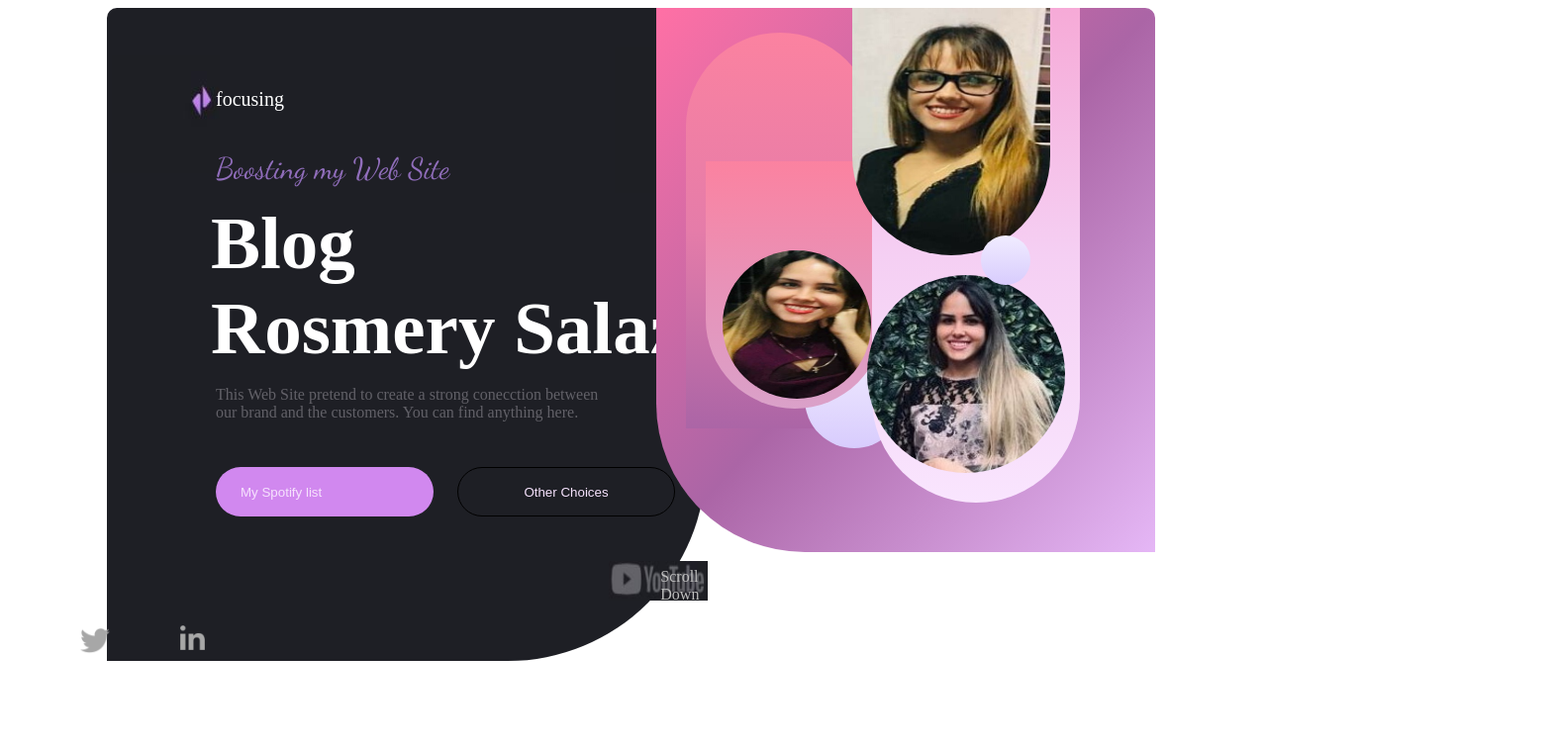
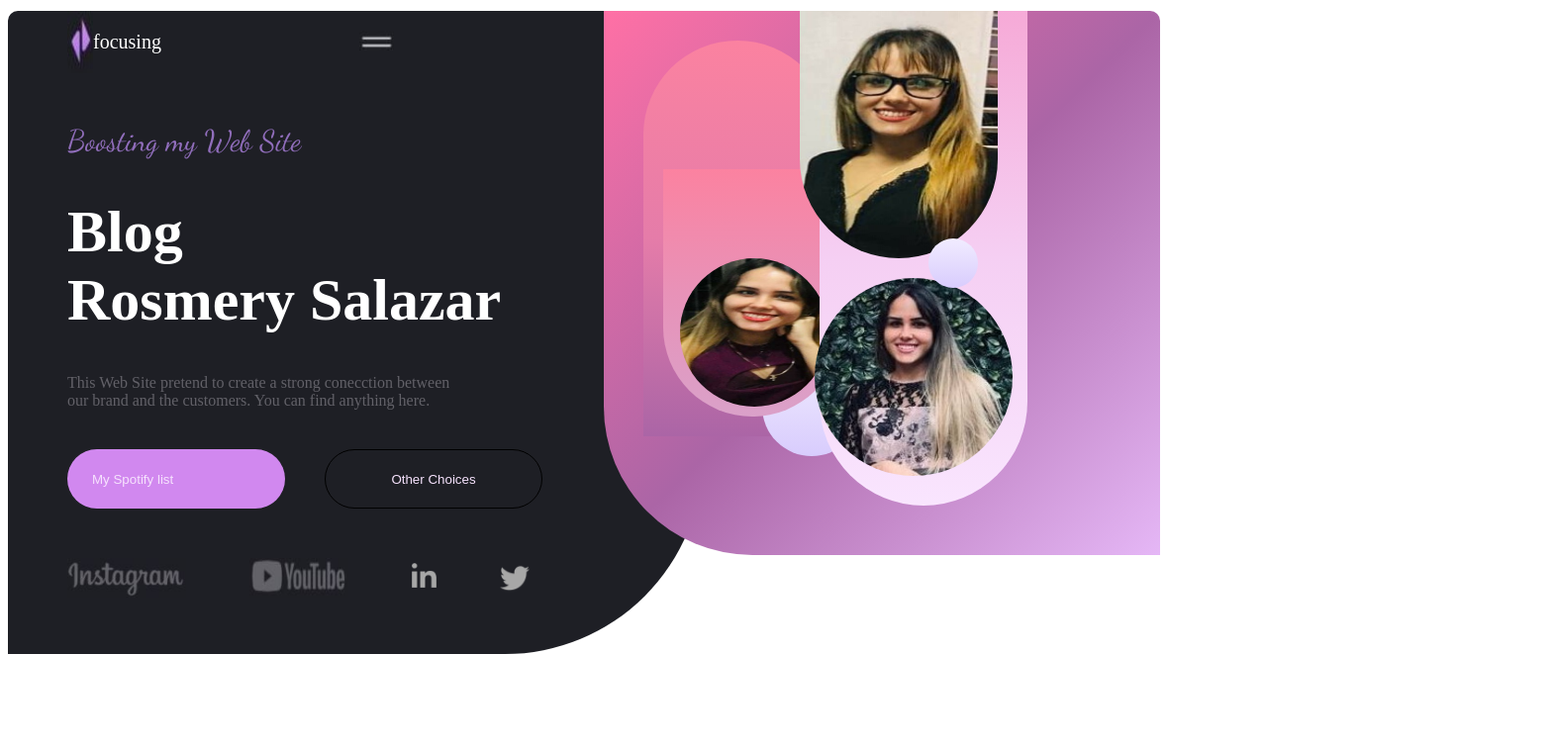
Before and after one commit to RosmerySI/RosmerySI.github.io, a plain HTML site: page index.html in a window 1280 px wide. Shown: the top 756 px of the page at 99% size, 1572 px wide, since content can reach past the window. Drawn offline with Linux system fonts and the light colour scheme.

Commit message:
Better option

```diff
--- a/css/style.css
+++ b/css/style.css
@@ -7,36 +7,32 @@ body{
     flex-direction: row;
 
 
+
 }
 
-@media screen and (max-width: 768px){
+@media screen and (max-width: 576px){
  .container{
      display: flex;
      flex-direction: column;
-     place-items: center;
-
-
  }
 
- #primero{
+#letras{
+    height: 200px;
+    width: 484px;
 
-    background-color: rgba(30,31,37,255);
-    border-bottom-right-radius: 0px;
-    border-top-left-radius: 10px;
-    width: 70px ;
-    margin-left: 0px;
-    position: relative;
-    left: 0px;
-    right: 10px;
-    margin-left: 0px;
 }
-  #segundo{
-    position: relative;
-    left: 0px;
-    right: 0px;
-    width: 800px;
+#big{
+    font-size: 15px;
+}
+#redes{
+    width: 600px;
+}
+#buttons{
+    display: flex;
+    flex-direction: column;
 }
 }
+
 
 
 
@@ -44,43 +40,53 @@ body{
     background-color: rgba(30,31,37,255);
     border-bottom-right-radius: 200px ;
     border-top-left-radius: 10px;
-    width: 900px;
-    height: 660px;
-    margin-left: 100px;
+    margin-left: none;
+    margin-top: 3px;
+    width: 1000px;
+    height: 650px;
+
+
+
+
 }
 #segundo{
     background-image: linear-gradient(to bottom right, rgba(255,112,165,255), rgba(171,101,166,255), rgba(229,183,246,255))  ;
     border-bottom-left-radius: 150px ;
     border-top-right-radius: 10px;
-    width: 750px;
-    height: 550px;
+    width: 800px;
+    height:550px;
     position: relative;
-    bottom: 0px;
-    right: 50px;
+    right: 100px;
+    margin-top: 3px;
+
 
 }
 
+#letras{
+  margin-left: 60px;
+
+
+    }
+#arriba{
+ display: flex;
+ flex-direction: row;
+
+}
 #superior{
     color: white;
     font-size: 20px;
-    position: relative;
-    left:110px;
-    bottom: 90px;
+
+
 }
 #boosting{
     color: rgba(145,110,188,255);
     font-family: 'Dancing Script', cursive;
     font-size: 30px;
-    position: relative;
-    left:110px;
-    bottom: 80px;
+    margin-top: 50px;
 }
 #big{
     color: white;
-    font-size: 75px;
-    position: relative;
-    left:105px;
-    bottom: 115px;
+    font-size: 30px;
 
 }
 
@@ -88,19 +94,15 @@ body{
 #Texto{
     color: rgba(98,97,104,255);
     width: 400px;
-    position: relative;
-    left:110px;
-    bottom: 150px;
+
+
   }
 #button{
 background-color: rgba(209,136,239,255);
 border-radius: 50px;
 border-style: none;
-position: relative;
-left:110px;
-bottom: 120px;
 width: 220px ;
-height: 50px;
+height: 60px;
 color:rgba(246,226,253,255);
 text-align: left;
 padding-left: 25px;
@@ -110,32 +112,29 @@ padding-left: 25px;
     border-radius: 50px;
     border-style: solid;
     border-width: 1px;
-    position: relative;
-    left: 130px;
-    bottom: 120px;
     width: 220px ;
-    height: 50px;
+    height: 60px;
     color:rgba(246,226,253,255);
     text-align: center;
+    margin-left: 40px;
 }
 
 #scroll{
     color: rgb(190, 190, 190);
     position: relative;
-    top:550px;
-    right: 550px;
+    top:700px;
+    left: 300px;
+}
 
-}
 #ovalo1{
     background-image:linear-gradient(to bottom,rgba(251,130,160,255), rgba(229,124,169,255), rgba(171,101,166,255)) ;
     border-top-left-radius: 100px;
     border-top-right-radius: 100px;
-
     width: 190px;
     height:400px;
     position: relative;
-    left: 30px;
-    top: 25px;
+    left: 40px;
+    top: 30px;
 }
 #ovalo2{
     background-image:linear-gradient(to bottom,rgba(246,170,215,255), rgba(245,207,243,255), rgba(249,229,254,255)) ;
@@ -206,49 +205,52 @@ padding-left: 25px;
 }
 
 .instagram{
-   background-color: none;
+
    width: 120px;
    height: 40px;
-   margin-left: 50px;
-   position: relative;
-   bottom: 10px;
-   right: 380px;
+
+
 }
 .linkedin{
-    position: relative;
-    bottom: 25px;
-    right: 100px;
+
     width:25px;
     height: 25px;
+    margin-left: 60px;
+    margin-bottom: 10px;
 }
 .twitter{
 
-    position: relative;
-    right: 230px;
-    bottom: 20px;
+
     width:30px;
     height: 30px;
+    margin-left: 60px;
+    margin-bottom: 5px;
+
 
 }
 .youtube{
-    background-color: none;
+
    width:100px;
    height: 40px;
-   margin-left: 70px;
-   position: relative;
-   bottom: 75px;
-   left: 200px;
+   margin-left: 60px;
+
 
 }
 #navegacion{
-    position: relative;
-    left: 400px;
-    top: 40px;
-    width: 150px;
+  height: 20px;
+  margin-left: 200px;
+  margin-top: 20px;
+}
+
+#redes{
+    margin-top: 50px;
 }
 
 #flecha{
-position: relative;
-left: 5px;
-top:20px;
+
 }
+ #buttons{
+     display: flex;
+     flex-direction:row;
+     margin-top: 40px;
+ }
--- a/index.html
+++ b/index.html
@@ -11,22 +11,36 @@
 </header>
 
 <body>
+
     <div class="container">
-
         <div id="primero">
-            <img id="flecha" src="img/flecha.JPG">
-            <img id="navegacion"src="img/nav.JPG">
-            <p id="superior">focusing</p>
-            <p id="boosting">Boosting my Web Site</p>
-            <h1 id="big">Blog<br>Rosmery Salazar</h1>
-            <p id="Texto">This Web Site pretend to create a strong conecction between our brand and the customers. You
-                can find anything here.</p>
-            <a href="My Music.html"><button id="button">My Spotify list</button></a>
-            <button id="button1">Other Choices</button>
-            <a href="https://www.instagram.com/in/rosmerysalazarirarragorri/"><img class="instagram" src="img/instagram.JPG"></a>
-            <a href="https://www.linkedin.com/in/rosmery-salazar-8641571a3/"><img class="linkedin" src="img/linkedin.png" ></a>
-            <a href="https://www.twitter.com/in/@Rosmery23511276/"><img class="twitter" src="img/twitter.png"></a>
-            <a href="https://www.youtube.com/in/Rosmery Salazar/"><img class="youtube" src="img/youtube.JPG"></a>
+            <div id="letras">
+                <div id="arriba">
+                <img id="flecha" src="img/flechas.jpg">
+                <p id="superior">focusing</p>
+                <img id="navegacion" src="img/nav 1.jpg">
+                </div>
+                <div id="boosting"><p >Boosting my Web Site</p></div>
+                <div id="big"><h1 >Blog<br>Rosmery Salazar</h1></div>
+                <div id="Texto"><p >This Web Site pretend to create a strong conecction between our brand and the
+                    customers. You
+                    can find anything here.</p>
+                </div>
+                <div id="buttons">
+                <div ><a href="My Music.html"><button id="button" >My Spotify list</button></a></div>
+                <div><button id="button1">Other Choices</button></div>
+                </div>
+                <div id="redes">
+                    <a href="https://www.instagram.com/in/rosmerysalazarirarragorri/"><img class="instagram"
+                            src="img/instagram.JPG"></a>
+                    <a href="https://www.youtube.com/in/Rosmery Salazar/"><img class="youtube"
+                            src="img/youtube.JPG"></a>
+                    <a href="https://www.linkedin.com/in/rosmery-salazar-8641571a3/"><img class="linkedin"
+                            src="img/linkedin.png"></a>
+                    <a href="https://www.twitter.com/in/@Rosmery23511276/"><img class="twitter"
+                            src="img/twitter.png"></a>
+                </div>
+            </div>
         </div>
         <div id="segundo">
             <div id="ovalo1">
@@ -42,9 +56,9 @@
             </div>
 
         </div>
-        <p id="scroll">Scroll Down</p>
+
     </div>
-
+ <p id="scroll">Scroll Down</p>
 
 
 </body>
```
Also changed, not shown: img/flecha.JPG (deleted), img/flechas.jpg (added), img/nav 1.jpg (added), img/nav.JPG (deleted).
